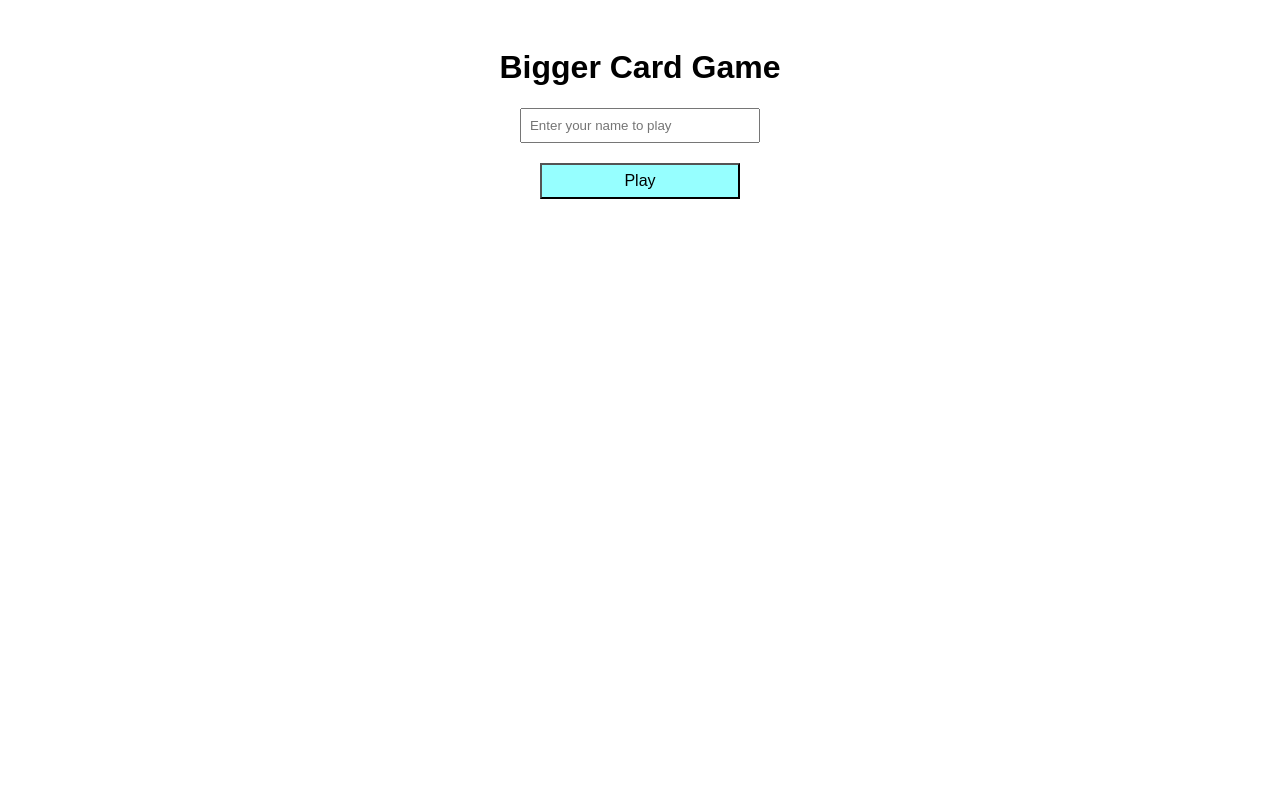
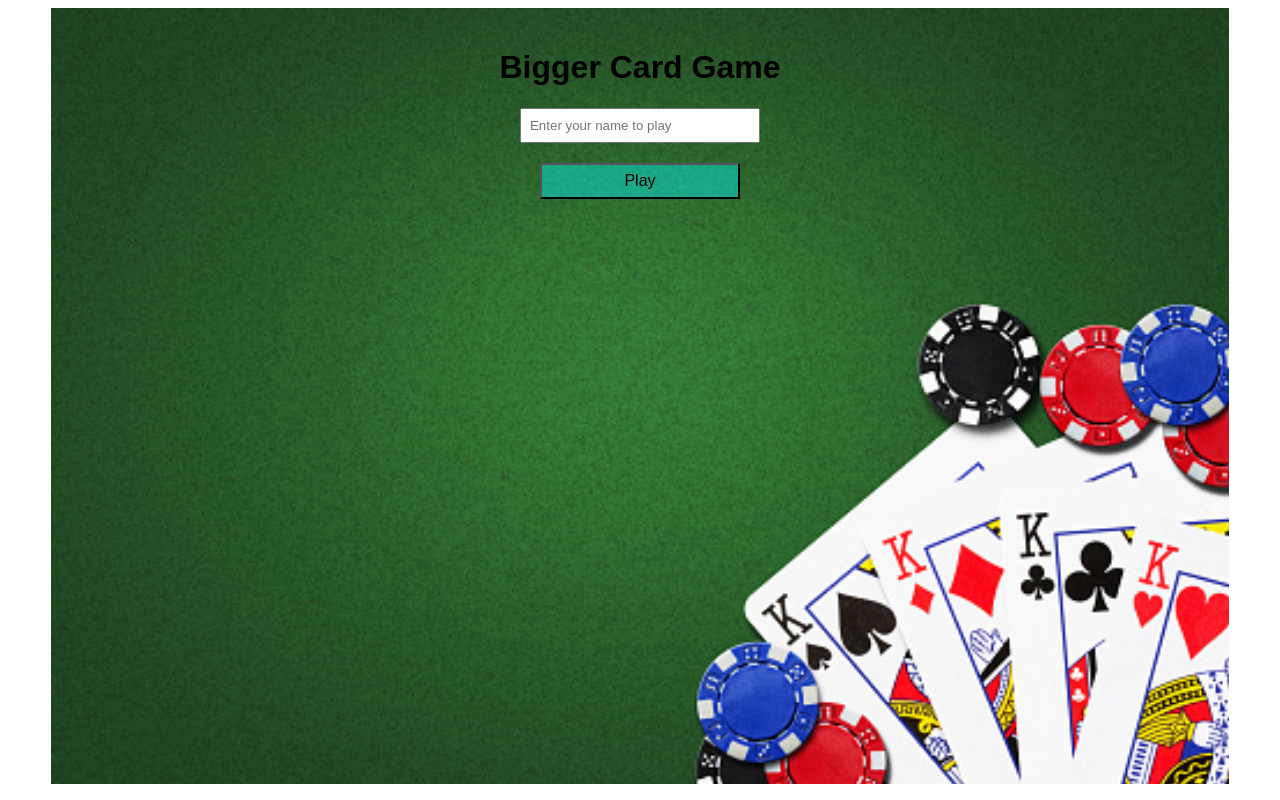
Before and after one commit to HerbertCJ/CardGame, a plain HTML site: page index.html in a window 1280 px wide. Drawn offline with Linux system fonts and the light colour scheme; the site is published under a folder, as on GitHub Pages, so addresses that start at the root find nothing.

Commit message:
updated styles.css

```diff
--- a/styles/style.css
+++ b/styles/style.css
@@ -3,7 +3,7 @@
 }
 
 .container {
-    background: url('/imgs/background.jpg');
+    background: url('../imgs/background.jpg');
     background-size: cover;
     width: 90%;
     height: 92vh;
```
